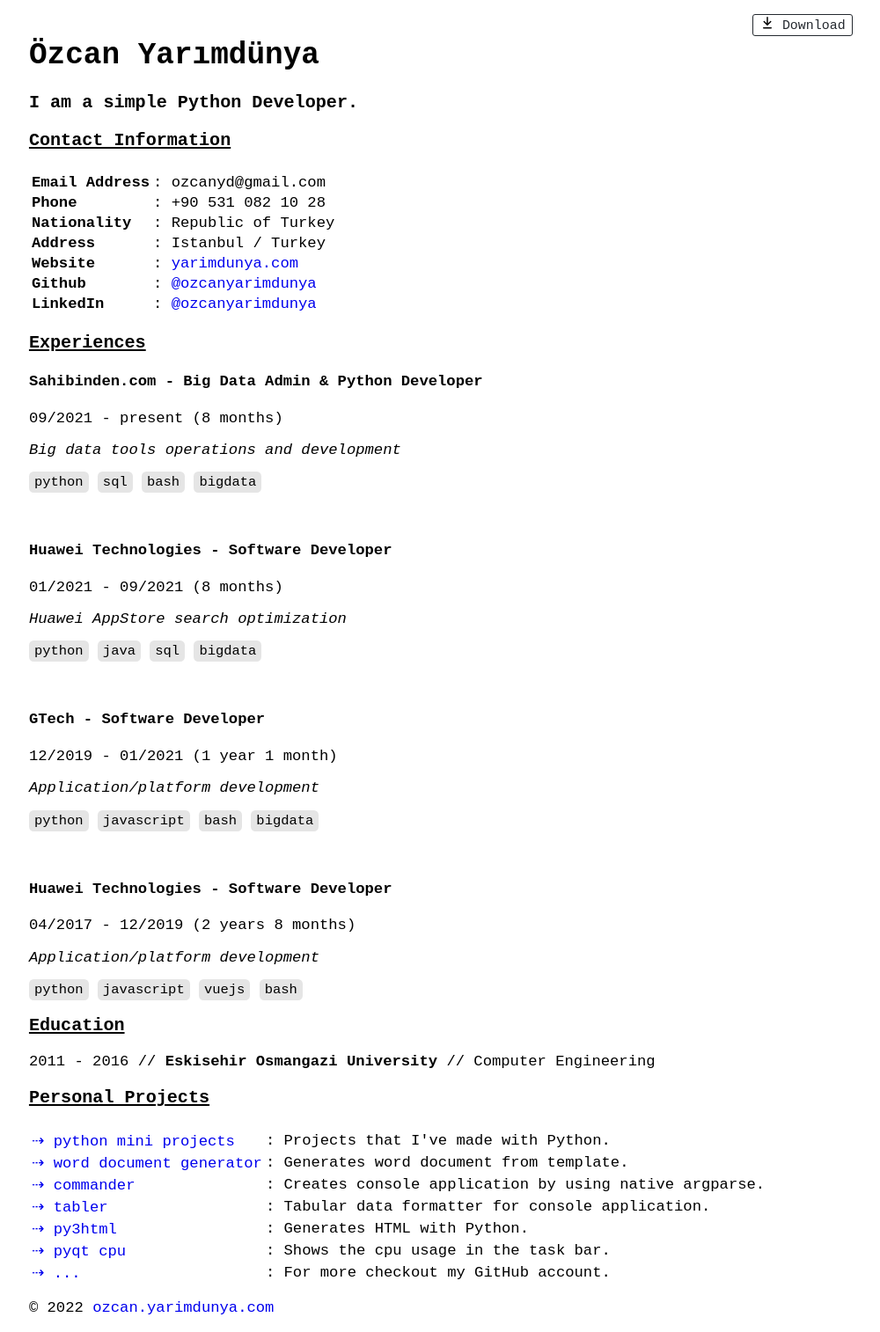
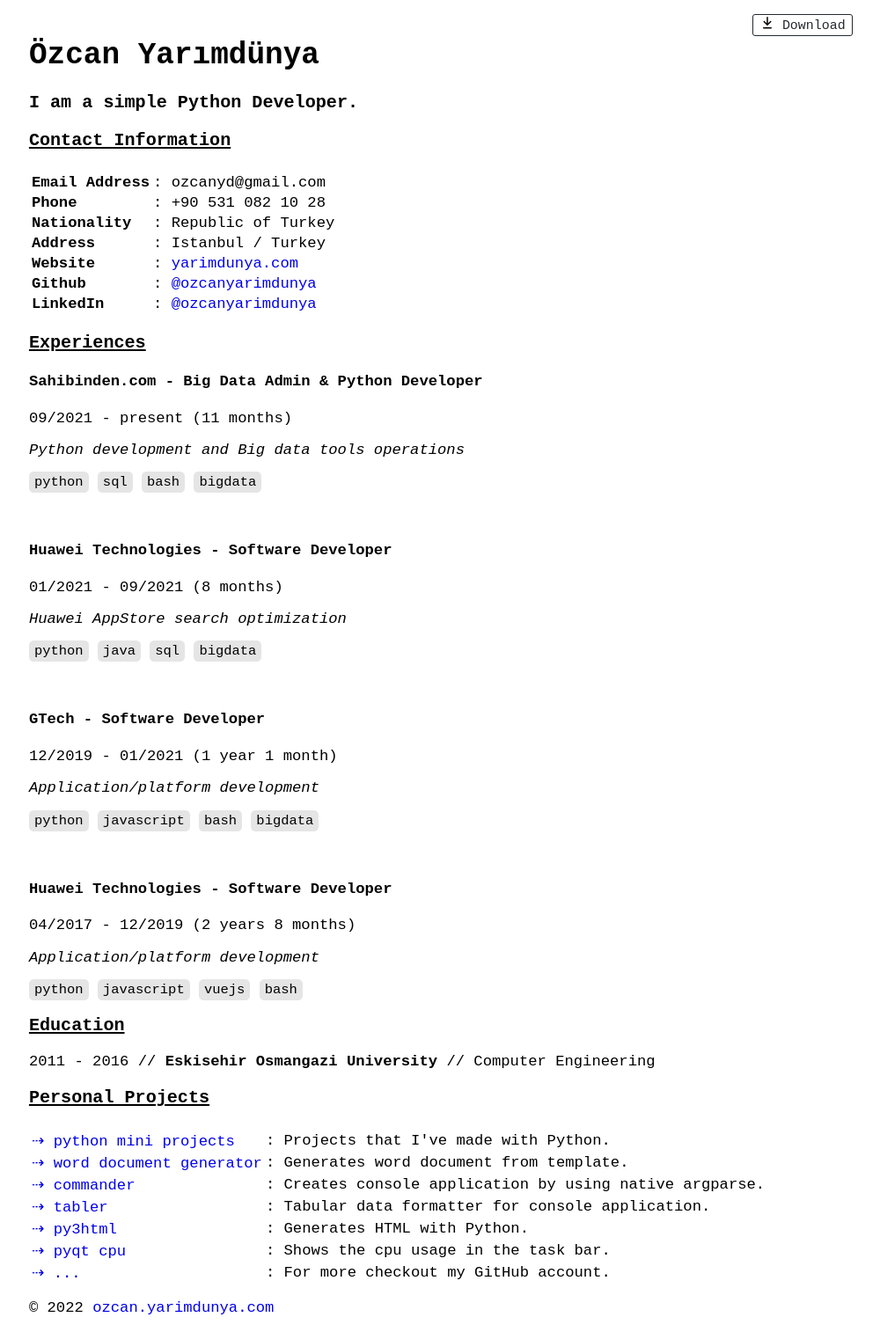
Before and after one commit to ozcanyarimdunya/resume, an MkDocs documentation site: the page built from docs/index.md, in a window 1280 px wide. Shown: the whole page at 88% size, without its empty margins (139-1139 px from the left). Built offline with MkDocs 1.6.1, drawn with Linux system fonts in a browser that asks for light colours.

Commit message:
Update time

```diff
--- a/docs/index.md
+++ b/docs/index.md
@@ -23,9 +23,9 @@ title: Özcan Yarımdünya
 
 #### Sahibinden.com - Big Data Admin & Python Developer
 
-09/2021 - present (8 months)
+09/2021 - present (11 months)
 
-_Big data tools operations and development_
+_Python development and Big data tools operations_
 
 `python` `sql` `bash` `bigdata`
 
```
